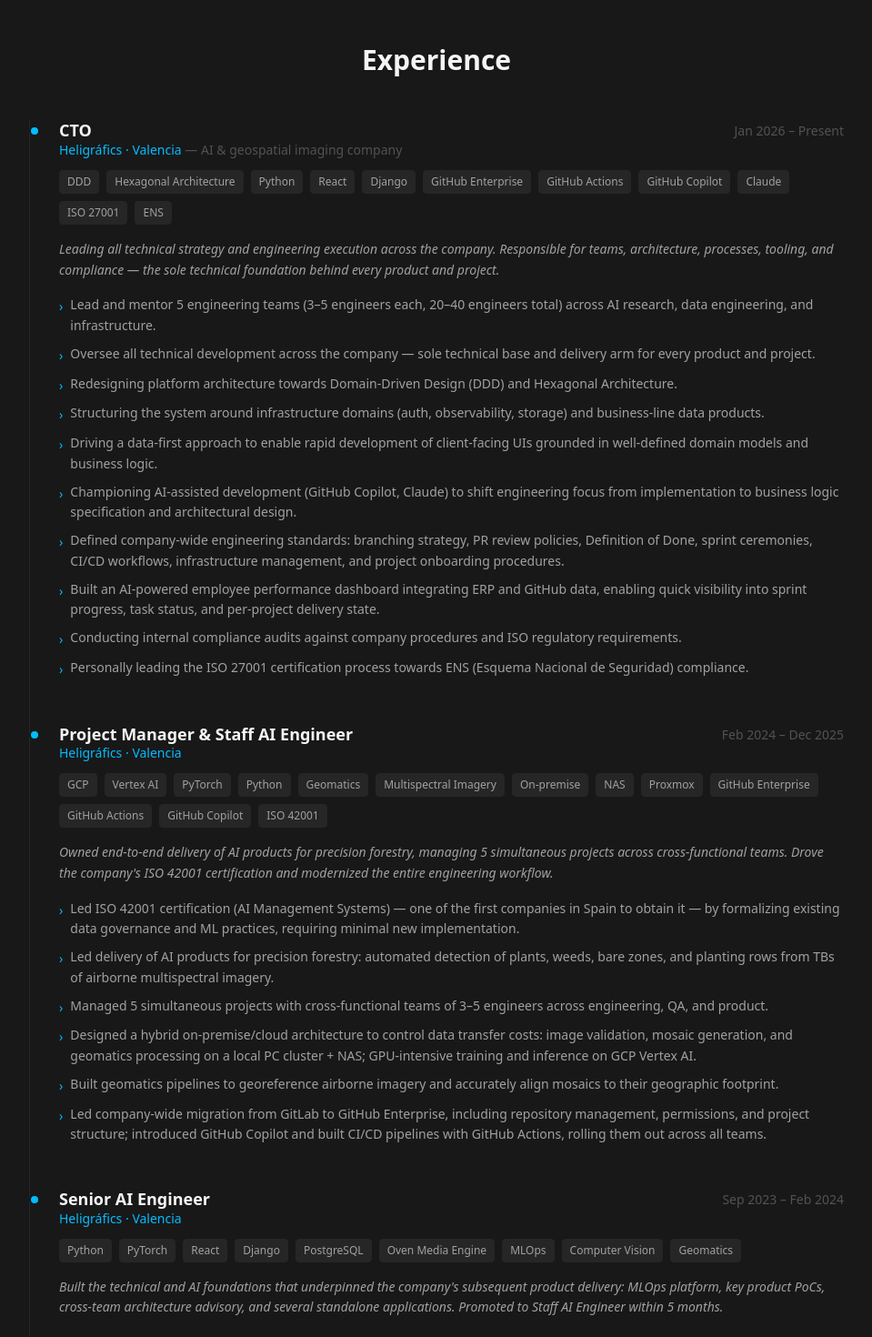
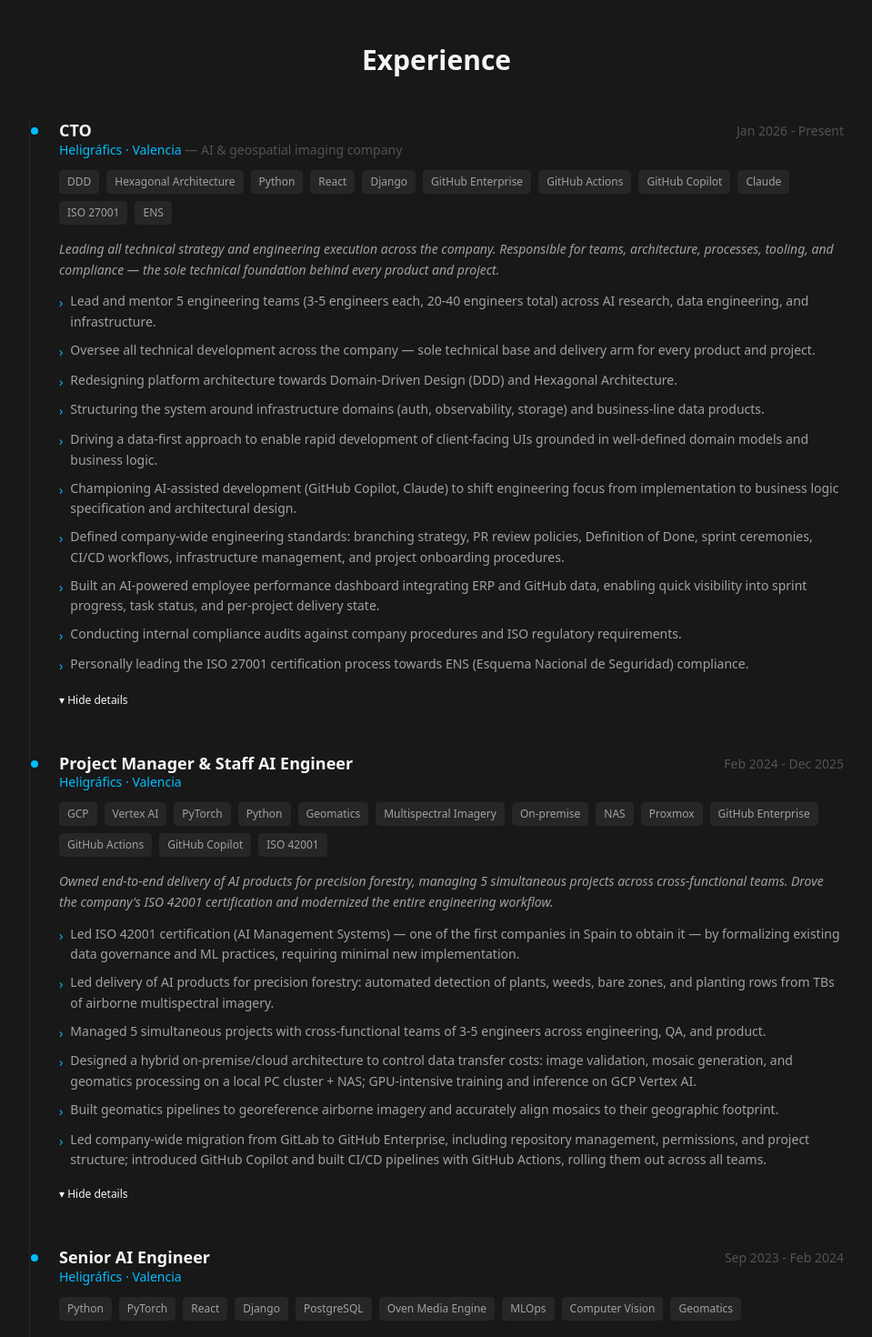
Before and after one commit to agranadosb/agranadosb-portfolio, a React (Vite) app: page / in a window 1280 px wide. Shown: the part 2320-3790 px from the top of the page at 91% size, without its empty margins (160-1119 px from the left). Built offline with nearby package versions, Linux system fonts and the light colour scheme.

Commit message:
feat: enhance JobItem component with collapsible details and defaultCollapsed prop

```diff
--- a/src/components/experience/Experience.tsx
+++ b/src/components/experience/Experience.tsx
@@ -4,11 +4,11 @@
     company: "Heligráfics",
     companyContext: "AI & geospatial imaging company",
     location: "Valencia",
-    period: "Jan 2026 – Present",
+    period: "Jan 2026 - Present",
     summary:
       "Leading all technical strategy and engineering execution across the company. Responsible for teams, architecture, processes, tooling, and compliance — the sole technical foundation behind every product and project.",
     highlights: [
-      "Lead and mentor 5 engineering teams (3–5 engineers each, 20–40 engineers total) across AI research, data engineering, and infrastructure.",
+      "Lead and mentor 5 engineering teams (3-5 engineers each, 20-40 engineers total) across AI research, data engineering, and infrastructure.",
       "Oversee all technical development across the company — sole technical base and delivery arm for every product and project.",
       "Redesigning platform architecture towards Domain-Driven Design (DDD) and Hexagonal Architecture.",
       "Structuring the system around infrastructure domains (auth, observability, storage) and business-line data products.",
@@ -37,13 +37,13 @@
     role: "Project Manager & Staff AI Engineer",
     company: "Heligráfics",
     location: "Valencia",
-    period: "Feb 2024 – Dec 2025",
+    period: "Feb 2024 - Dec 2025",
     summary:
       "Owned end-to-end delivery of AI products for precision forestry, managing 5 simultaneous projects across cross-functional teams. Drove the company's ISO 42001 certification and modernized the entire engineering workflow.",
     highlights: [
       "Led ISO 42001 certification (AI Management Systems) — one of the first companies in Spain to obtain it — by formalizing existing data governance and ML practices, requiring minimal new implementation.",
       "Led delivery of AI products for precision forestry: automated detection of plants, weeds, bare zones, and planting rows from TBs of airborne multispectral imagery.",
-      "Managed 5 simultaneous projects with cross-functional teams of 3–5 engineers across engineering, QA, and product.",
+      "Managed 5 simultaneous projects with cross-functional teams of 3-5 engineers across engineering, QA, and product.",
       "Designed a hybrid on-premise/cloud architecture to control data transfer costs: image validation, mosaic generation, and geomatics processing on a local PC cluster + NAS; GPU-intensive training and inference on GCP Vertex AI.",
       "Built geomatics pipelines to georeference airborne imagery and accurately align mosaics to their geographic footprint.",
       "Led company-wide migration from GitLab to GitHub Enterprise, including repository management, permissions, and project structure; introduced GitHub Copilot and built CI/CD pipelines with GitHub Actions, rolling them out across all teams.",
@@ -68,7 +68,7 @@
     role: "Senior AI Engineer",
     company: "Heligráfics",
     location: "Valencia",
-    period: "Sep 2023 – Feb 2024",
+    period: "Sep 2023 - Feb 2024",
     summary:
       "Built the technical and AI foundations that underpinned the company's subsequent product delivery: MLOps platform, key product PoCs, cross-team architecture advisory, and several standalone applications. Promoted to Staff AI Engineer within 5 months.",
     highlights: [
@@ -97,7 +97,7 @@
     company: "New Work",
     companyContext: "German-listed professional network (XING) · ~1,500 employees",
     location: "Valencia",
-    period: "Sep 2022 – Sep 2023",
+    period: "Sep 2022 - Sep 2023",
     summary:
       "Built distributed event-driven data pipelines and AI-powered content analysis at scale in a Scala-first engineering team, while leading architecture decisions for all Python and AI/LLM initiatives.",
     highlights: [
@@ -127,7 +127,7 @@
     role: "AI Scientist",
     company: "Heligráfics",
     location: "Valencia",
-    period: "Jul 2021 – Sep 2022",
+    period: "Jul 2021 - Sep 2022",
     summary:
       "Developed computer vision systems for aerial imagery analysis across two domains — wildfire damage assessment and electrical infrastructure inspection — implementing state-of-the-art architectures directly from research papers.",
     highlights: [
@@ -151,9 +151,10 @@
     role: "Full-Stack Developer",
     company: "Dekalabs",
     location: "Valencia",
-    period: "Mar 2020 – Jul 2021",
+    period: "Mar 2020 - Jul 2021",
+    defaultCollapsed: true,
     summary:
-      "Delivered web applications across multiple industries and explored early generative AI research, prototyping a pipeline to create personalized NFTs from user images.",
+      "Delivered web applications across multiple industries and explored early generative AI research, prototyping a pipeline to create personalized images from user images.",
     highlights: [
       "Developed client web applications across hospitality, real estate, crypto, and sports sectors using Python and Vue.js.",
       "Implemented CI/CD pipelines (Docker, Jenkins, GitHub).",
@@ -165,7 +166,8 @@
     role: "Software Engineer",
     company: "Praxya",
     location: "Valencia",
-    period: "Oct 2019 – Mar 2020",
+    period: "Oct 2019 - Mar 2020",
+    defaultCollapsed: true,
     summary:
       "Built ERP integrations and data migrations for client projects using Python and Odoo, owning the full lifecycle from requirements to deployment.",
     highlights: [
@@ -179,7 +181,8 @@
     role: "Junior Software Engineer",
     company: "Visiion-Solutec",
     location: "Valencia",
-    period: "Aug 2017 – Jun 2019",
+    period: "Aug 2017 - Jun 2019",
+    defaultCollapsed: true,
     summary:
       "Started career building ERP solutions and AI-powered distribution algorithms, progressively taking on full project ownership including client communication and delivery.",
     highlights: [
@@ -193,7 +196,8 @@
     role: "Independent Developer",
     company: "Personal & Client Projects",
     location: "Valencia",
-    period: "2015 – Aug 2017",
+    period: "2015 - Aug 2017",
+    defaultCollapsed: true,
     summary:
       "First steps in software development — building websites and small applications for private clients, learning the full cycle from requirements to delivery.",
     highlights: [
@@ -213,7 +217,18 @@
       <div className="max-w-4xl mx-auto">
         <h2 className="text-3xl font-bold text-ink-primary mb-12 text-center">Experience</h2>
         <div className="relative border-l border-border pl-8 space-y-12">
-          {JOBS.map(({ role, company, companyContext, location, period, summary, highlights, skills }) => (
+          {JOBS.map(
+            ({
+              role,
+              company,
+              companyContext,
+              location,
+              period,
+              summary,
+              highlights,
+              skills,
+              defaultCollapsed,
+            }) => (
               <JobItem
                 key={`${role}-${company}-${period}`}
                 role={role}
@@ -224,8 +239,10 @@
                 summary={summary}
                 highlights={highlights}
                 skills={skills}
+                defaultCollapsed={defaultCollapsed}
               />
-          ))}
+            ),
+          )}
         </div>
       </div>
     </section>
--- a/src/components/experience/JobItem.tsx
+++ b/src/components/experience/JobItem.tsx
@@ -1,3 +1,4 @@
+import { useState } from "react";
 import { JobHeader } from "@/components/experience/JobHeader";
 import { SkillBadge } from "@/components/experience/SkillBadge";
 
@@ -10,6 +11,7 @@
   summary?: string;
   highlights: string[];
   skills?: string[];
+  defaultCollapsed?: boolean;
 }
 
 export function JobItem({
@@ -21,7 +23,10 @@
   summary,
   highlights,
   skills,
+  defaultCollapsed = false,
 }: JobItemProps) {
+  const [collapsed, setCollapsed] = useState(defaultCollapsed);
+
   return (
     <div className="relative">
       <div className="absolute -left-8.25 top-1.5 w-3 h-3 rounded-full bg-accent border-2 border-surface-raised" />
@@ -32,7 +37,7 @@
         period={period}
         companyContext={companyContext}
       />
-      {skills && skills.length > 0 && (
+      {!collapsed && skills && skills.length > 0 && (
         <div className="flex flex-wrap gap-2 mb-4">
           {skills.map((s) => (
             <SkillBadge key={s} label={s} />
@@ -40,9 +45,10 @@
         </div>
       )}
       {summary && (
-        <p className="text-ink-secondary text-sm leading-relaxed mb-4 italic">{summary}</p>
+        <p className="text-ink-secondary text-sm leading-relaxed mb-3 italic">{summary}</p>
       )}
-      <ul className="space-y-2">
+      {!collapsed && (
+        <ul className="space-y-2 mb-3">
           {highlights.map((h) => (
             <li key={h} className="flex gap-2 text-ink-secondary text-sm leading-relaxed">
               <span className="text-accent mt-0.5 shrink-0">›</span>
@@ -50,6 +56,14 @@
             </li>
           ))}
         </ul>
+      )}
+      <button
+        type="button"
+        onClick={() => setCollapsed((c) => !c)}
+        className="text-xs text-ink-primary hover:text-accent transition-colors cursor-pointer"
+      >
+        {collapsed ? "▸ Show details" : "▾ Hide details"}
+      </button>
     </div>
   );
 }
```
Lines whose indentation alone changed are shown as unchanged.
